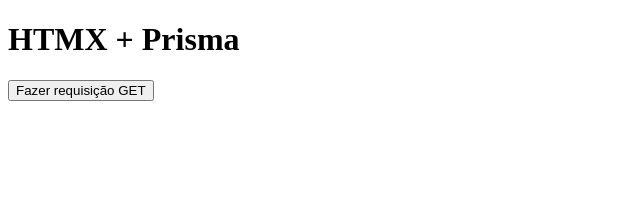
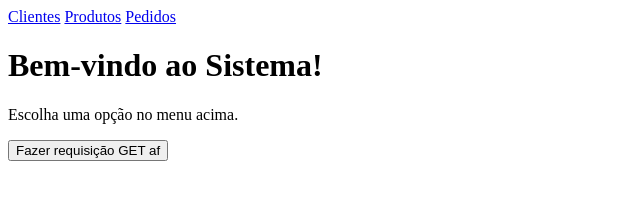
Before and after one commit to oiviana/htmx-products, a plain HTML site: page index.html in a window 1280 px wide. Shown: the whole page, without its empty margins (0-640 px from the left). Drawn offline with nearby package versions, Linux system fonts and the light colour scheme.

Commit message:
test: get req structure

```diff
--- a/index.html
+++ b/index.html
@@ -3,17 +3,30 @@
 <head>
     <meta charset="UTF-8">
     <meta name="viewport" content="width=device-width, initial-scale=1.0">
-    <title>Projeto HTMX</title>
-    <script src="https://unpkg.com/htmx.org@2.0.3" integrity="sha384-0895/pl2MU10Hqc6jd4RvrthNlDiE9U1tWmX7WRESftEDRosgxNsQG/Ze9YMRzHq" crossorigin="anonymous"></script>
+    <meta name="htmx-config" content='{"selfRequestsOnly": false}' />
+    <link rel="stylesheet" href="/public/styles.css">
+    <title>HTMX Products</title>
+
 </head>
+
 <body>
-    <h1>HTMX + Prisma</h1>
+    <header>
+        <nav>
+            <a href="/views/costumers/list-all.html" hx-target="#content" hx-swap="innerHTML">Clientes</a>
+            <a href="/views/produtos/list.html" hx-target="#content" hx-swap="innerHTML">Produtos</a>
+            <a href="/views/pedidos/list.html" hx-target="#content" hx-swap="innerHTML">Pedidos</a>
+        </nav>
+    </header>
 
 
-    <button hx-get="/test-rout" hx-target="#result" hx-swap="innerHTML">
-        Fazer requisição GET
+    <main id="content">
+        <h1>Bem-vindo ao Sistema!</h1>
+        <p>Escolha uma opção no menu acima.</p>
+    </main>
+    <button hx-get="http://localhost:3333/clients/find-client/cb255e98-c1e3-4755-a36e-34a40628c12f" hx-target="#result" hx-swap="innerHTML">
+        Fazer requisição GET af
     </button>
-
     <div id="result"></div>
 </body>
+<script src="https://unpkg.com/htmx.org@2.0.3" integrity="sha384-0895/pl2MU10Hqc6jd4RvrthNlDiE9U1tWmX7WRESftEDRosgxNsQG/Ze9YMRzHq" crossorigin="anonymous"></script>
 </html>
```
Also changed, not shown: views/costumers/list-all.html (added, +12 -0 lines).
